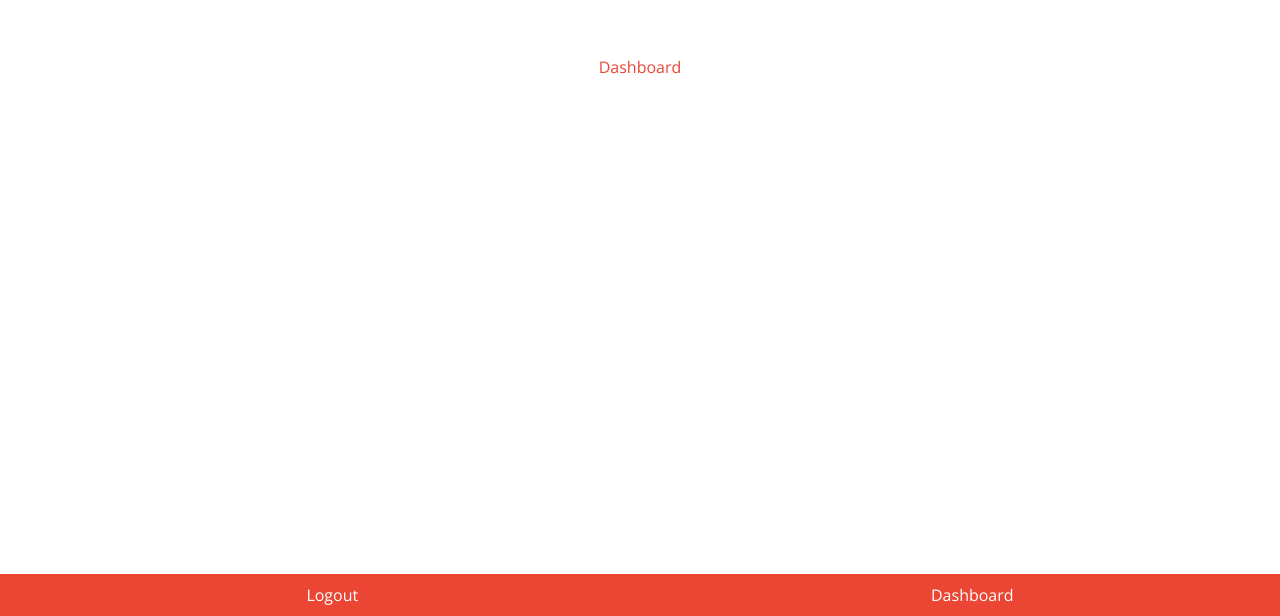
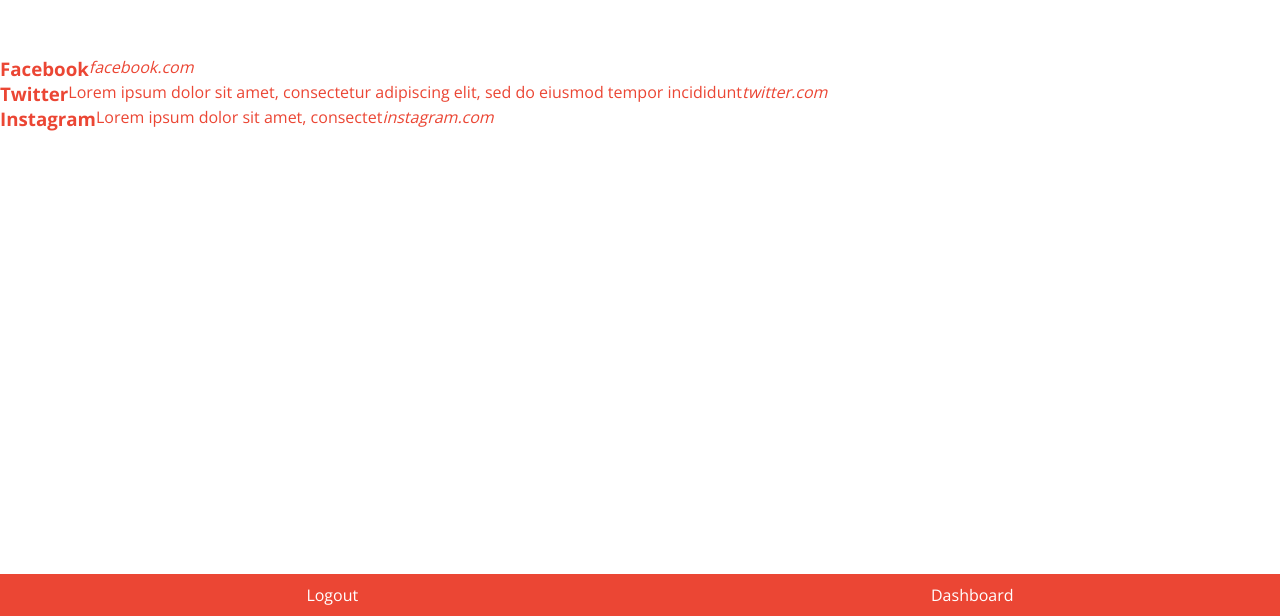
Before and after one commit to kolodziejczyk-szymon/psswd-mngr, a Vue app: page / in a window 1280 px wide. Shown: the part 184-800 px from the top of the page. Built offline with nearby package versions, Linux system fonts and the light colour scheme.

Commit message:
basic dashboard layout
+mock data for testing purposes

```diff
--- /dev/null
+++ b/src/components/Accounts.vue
@@ -0,0 +1,25 @@
+<template>
+  <div class="account" v-for="account in accounts" v-bind:key="account">
+      <h3>{{ account.name }}</h3>
+      <p>{{ account.description }}</p>
+      <span><i>{{ account.url }}</i></span>
+  </div>
+</template>
+
+<script>
+
+export default {
+    name: 'Accounts',
+    components: {
+    },
+    props: {
+        accounts: Array,
+    }
+}
+</script>
+
+<style scoped lang="scss">
+    .account {
+        display: flex;
+    }
+</style>
--- a/src/components/LoginForm.vue
+++ b/src/components/LoginForm.vue
@@ -102,5 +102,19 @@
         text-decoration: none;
         color: #eb4634;
     }
-
+    @media (min-width:600px)  {
+        .container {
+            width: 70%;
+        }
+    }
+    @media (min-width:801px)  {
+        .container {
+            width: 60%;
+        }
+    }
+    @media (min-width:1025px) {
+        .container {
+            width: 50%;
+        }
+    }
 </style>
--- a/src/components/RegisterForm.vue
+++ b/src/components/RegisterForm.vue
@@ -104,4 +104,19 @@
         color: #eb4634;
     }
 
+    @media (min-width:600px)  {
+        .container {
+            width: 70%;
+        }
+    }
+    @media (min-width:801px)  {
+        .container {
+            width: 60%;
+        }
+    }
+    @media (min-width:1025px) {
+        .container {
+            width: 50%;
+        }
+    }
 </style>
--- a/src/views/Dashboard.vue
+++ b/src/views/Dashboard.vue
@@ -1,17 +1,46 @@
 <template>
-  Dashboard
   <Navbar></Navbar>
-
+  <Accounts :accounts="accounts"></Accounts>
 </template>
 
 <script>
 import Navbar from '../components/Navbar.vue';
+import Accounts from '../components/Accounts.vue';
 
 
 export default {
   name: 'Dashboard',
   components: {
     Navbar,
+    Accounts,
+  },
+  data () {
+    return {
+      accounts: [{
+        name: 'Facebook',
+        description: '',
+        login: 'szymon',
+        password: '123',
+        email: 'szymon@szymon.pl',
+        url: 'facebook.com',
+      },
+      {
+        name: 'Twitter',
+        description: 'Lorem ipsum dolor sit amet, consectetur adipiscing elit, sed do eiusmod tempor incididunt',
+        login: 'szymon',
+        password: '123',
+        email: 'szymon@szymon.pl',
+        url: 'twitter.com',
+      },
+      {
+        name: 'Instagram',
+        description: 'Lorem ipsum dolor sit amet, consectet',
+        login: 'szymon',
+        password: '123',
+        email: 'szymon@szymon.pl',
+        url: 'instagram.com',
+      }]
+    }
   }
 }
 </script>
```
Also changed, not shown: src/components/AccountTile.vue (deleted, +0 -13 lines).
